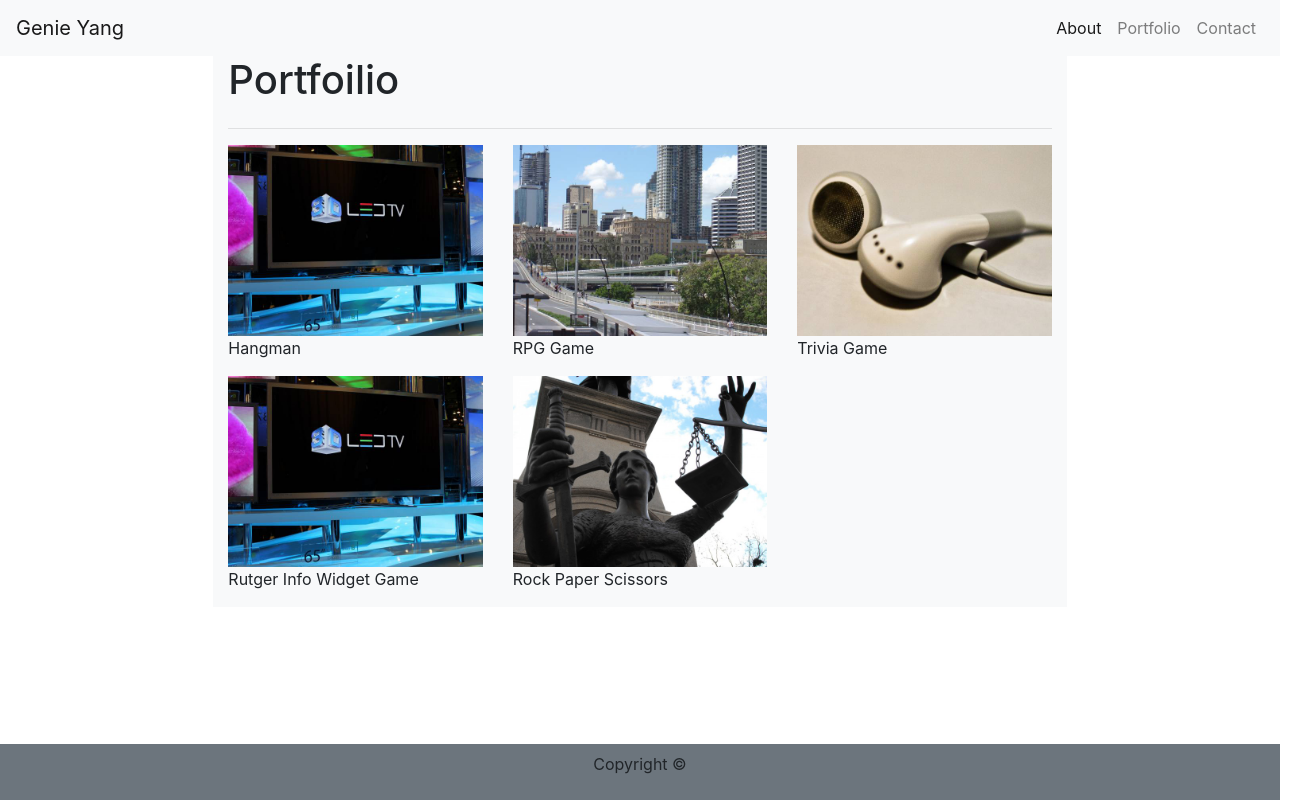
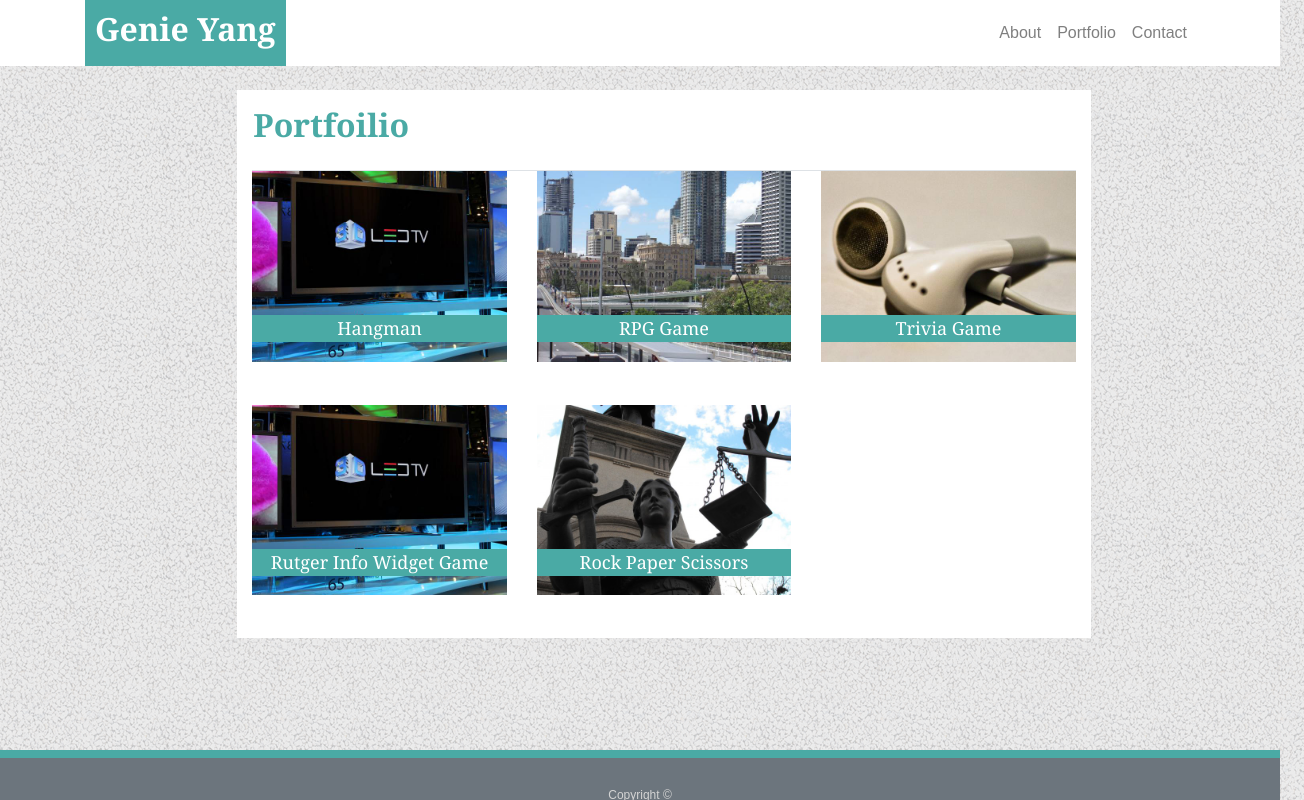
Before and after one commit to gyang7133/Bootstrap-Portfolio, a plain HTML site: page portfolio.html in a window 1280 px wide. Shown: the whole page, 1304 px wide, since content can reach past the window. Drawn offline with nearby package versions, Linux system fonts and the light colour scheme.

Commit message:
Styling Bootstrap html and css

```diff
--- a/assets/css/style.css
+++ b/assets/css/style.css
@@ -1,7 +1,17 @@
 /* Style for About Page*/
 
-h1, h2, h3{
+h1{
     font-family: 'Georgia', Times, Times New Roman, serif;
+    color :#4aaaa5;
+    font-weight: bold;
+    font-size: 32px;
+}
+
+.navbar-brand h1{
+    background-color:#4aaaa5;
+    color: #ffffff;
+    height: 100%;
+    padding: 10px 10px 10px 10px;
 }
 
 body {
@@ -9,8 +19,21 @@ body {
     font-family: 'Arial', 'Helvetica Neue', Helvetica, sans-serif;
 
 }
+.border-bottom{
+    color: grey;
+    height: 2px;
+}
 
-.topNav{
+/* .img-fluid p{
+    color: #777777;
+    font-family: 'Arial', 'Helvetica Neue', Helvetica, sans-serif;
+    text-align:left;
+    word-wrap: break-word;
+    line-height: 1.6;
+    padding: 0px 10px 20px 0px;
+    font-size: 18px; */
+
+/* .topNav{
     background-color: #ffffff ;
     border-bottom: 2px solid #cccccc;
     float: left;
@@ -129,11 +152,11 @@ body {
     float: left;
     padding-right: 10px ;
     padding-top: 5px;
-}
+} */
 
 
 @media only screen and (max-height: 600px) {
-    .footer {
+    #footer {
         background-color: #666666;
         color: lightgrey;
         border-top: 8px solid #4aaaa5;
@@ -148,27 +171,19 @@ body {
     }
 }
 
-.footer {
+#footer {
     background-color: #666666;
     color: lightgrey;
     border-top: 8px solid #4aaaa5;
     line-height: 75px;
     font-size: 12px;
-    position: fixed;
     bottom: 0;
-    z-index: 999;
-    width: 80%;
     height: 50px;
     padding: 0 10% 0 10%;
     text-align: center;
 }
 
 /* Style for Portfolio Page*/
-
-.pContainer{
-    width: 960px;
-    margin: 30px;
-}
 
 .pic1{
     background-image: url('../images/picture.jpg');
@@ -222,27 +237,27 @@ body {
 
 .block{
     background-color: #4aaaa5;
-    height: 20%;
-    text-align: center;
-    width: 99%;
     position: relative;
-    top: 75%;
+    bottom: 20%;
+
+
 
 }
 
-.block h1{
+.block p{
     font-family: 'Georgia','Times' , 'Times New Roman','serif';
-    color:#ffffff;
+    color: #ffffff;
     font-weight: normal;
-    font-size: 20px;
-    position: relative;
-    top: 20%;
+    text-align: center;
+    font-size: 18px;
+
 }
 
 /* Style for Contact Page*/
 
 form{
     padding-top: 25px;
+    padding-bottom: 25px;
 }
 
 form p{
@@ -251,7 +266,7 @@ form p{
     padding-bottom: 10px;
 
 }
-.ins{
+/* .ins{
     margin-left: 30px;
     margin-right: 30px;
     margin-bottom: 12px;
@@ -262,10 +277,10 @@ form p{
 .msg{
     text-align: start;
     height: 150px;;
-}
+} */
 
 #submit {
-    margin-left:30px;
+    /* margin-left:10px; */
     width: 100px;
     height: 40px;
     padding: 5px;
--- a/portfolio.html
+++ b/portfolio.html
@@ -9,28 +9,24 @@
 
   <!-- Bootstrap Style Sheet CDN -->
   <link rel="stylesheet" href="https://stackpath.bootstrapcdn.com/bootstrap/4.1.3/css/bootstrap.min.css">
-  <!-- <link rel="stylesheet" href="assets/css/style.css"> -->
+  <link rel="stylesheet" href="assets/css/style.css">
 
 
 </head>
 
 <body>
 
-<!-- <div class="container-fluid"> -->
-    <!-- <div class="row bg-light">
-            <div class="col-lg-3 ">
-
-        </div> -->
-        <!-- <div class="col-lg-8 bg-light"> -->
-        <nav class="navbar navbar-expand-lg navbar-light bg-light sticky-top col-lg-12 ">
-            <a class="navbar-brand " href="#">Genie Yang</a>
+    <nav class="navbar navbar-expand-lg navbar-light bg-white sticky-top col-lg-12 p-0">
+            <div class="container">
+                <div class="row justify-content-center w-100 m-auto">
+            <a class="navbar-brand  p-0" href="#"><h1>Genie Yang</h1></a>
             <button class="navbar-toggler" type="button" data-toggle="collapse" data-target="#navbarNav" aria-controls="navbarNav" aria-expanded="false" aria-label="Toggle navigation">
                 <span class="navbar-toggler-icon"></span>
                 </button>
 
                 <div class="collapse navbar-collapse" id="navbarSupportedContent">
                     <ul id="navigation" class="navbar-nav ml-auto">
-                      <li class="nav-item active">
+                        <li class="nav-item ">
                             <a class="nav-link" href="index.html">About <span class="sr-only">(current)</span></a>
                         </li>
                         <li class="nav-item">
@@ -41,49 +37,63 @@
                         </li>
                     </ul>
                 </div>
+            </div>
+            </div>
         </nav>
       <!-- </div> -->
 
 
-<div class="container-fluid">
+<div class="container-fluid m-4">
     <div class="row">
-        <div id="content" class="col-12 col-md-8 offset-md-2 bg-light">
+        <div id="content" class="col-12 col-md-8 offset-md-2 bg-white">
                 <div class="row">
-                    <h1 class="col-12">Portfoilio</h1>
+                    <h1 class="col-12 p-3">Portfoilio</h1>
                 </div>
-                <hr />
-
+                <div class= "border-bottom w-100 "></div>
                 <div class="row">
                         <div class="col-6 col-md-4">
                             <img src="assets/images/picture.jpg" class="portfolio-img hangman img-fluid"><img>
+                            <div class="block">
+                                <p>Hangman</p>
+                            </div>
 
-                            <p>Hangman<p>
                         </div>
 
                         <div class="col-6 col-md-4">
                                 <img src="assets/images/picture (3).jpg" class="portfolio-img hangman img-fluid"><img>
-
+                                <div class="block">
                                     <p>RPG Game<p>
+                                </div>
                          </div>
 
                         <div class="col-6 col-md-4">
                                 <img src="assets/images/picture (4).jpg" class="portfolio-img hangman img-fluid"><img>
-
+                                <div class="block">
                                     <p>Trivia Game<p>
                                 </div>
                             </div>
+                <!-- </div> -->
 
-                <div class="row">
+                <!-- <div class="row"> -->
                         <div class="col-6 col-md-4">
                             <img src="assets/images/picture.jpg" class="portfolio-img hangman img-fluid"><img>
-
+                            <div class="block">
                                 <p>Rutger Info Widget Game<p>
+                            </div>
                         </div>
 
                         <div class="col-6 col-md-4">
                                 <img src="assets/images/picture (5).jpg" class="portfolio-img hangman img-fluid"><img>
+                                <div class="block">
+                                    <p>Rock Paper Scissors<p>
+                                </div>
+                            </div>
 
-                                <p>Rock Paper Scissors<p>
+                            <div class="col-6 col-md-4">
+                                <!-- <img src="assets/images/picture (5).jpg" class="portfolio-img hangman img-fluid"><img> -->
+                                <div class="block">
+                                    <!-- <p>Test Blank Block<p> -->
+                                </div>
                             </div>
 
                 </div>
@@ -102,6 +112,10 @@
 
 </div>
 
+ <!-- jQuery first, then Popper.js, then Bootstrap JS -->
+ <script src="https://code.jquery.com/jquery-3.3.1.slim.min.js" integrity="sha384-q8i/X+965DzO0rT7abK41JStQIAqVgRVzpbzo5smXKp4YfRvH+8abtTE1Pi6jizo" crossorigin="anonymous"></script>
+ <script src="https://cdnjs.cloudflare.com/ajax/libs/popper.js/1.14.3/umd/popper.min.js" integrity="sha384-ZMP7rVo3mIykV+2+9J3UJ46jBk0WLaUAdn689aCwoqbBJiSnjAK/l8WvCWPIPm49" crossorigin="anonymous"></script>
+ <script src="https://stackpath.bootstrapcdn.com/bootstrap/4.1.3/js/bootstrap.min.js" integrity="sha384-ChfqqxuZUCnJSK3+MXmPNIyE6ZbWh2IMqE241rYiqJxyMiZ6OW/JmZQ5stwEULTy" crossorigin="anonymous"></script>
 
 </body>
 
```
Also changed, not shown: contact.html (+19 -19 lines), index.html (+21 -18 lines). Lines whose indentation alone changed are shown as unchanged.
